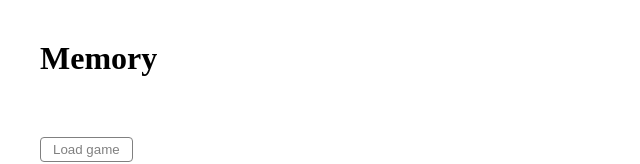
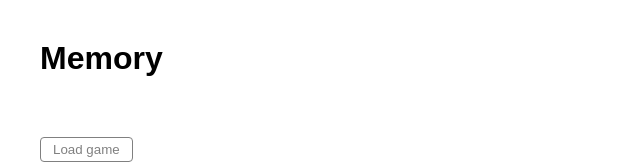
Before and after one commit to raf-lim/memory_exerc, a React (Vite) app: page / in a window 1280 px wide. Shown: the top 164 px of the page, without its empty margins (0-640 px from the left). Built offline with nearby package versions, Linux system fonts and the light colour scheme.

Commit message:
Add more tiles to the game.

```diff
--- a/src/App.jsx
+++ b/src/App.jsx
@@ -4,7 +4,7 @@ import { Tile } from './components/Tile'
 import { Button } from './components/Button'
 import { shuffle } from './libs/helpers/shuffle'
 
-const number_of_tiles = 3
+const number_of_tiles = 9
 
 function App() {
   const [tiles, setTiles] = useState([])
--- a/src/App.module.css
+++ b/src/App.module.css
@@ -1,8 +1,10 @@
 h1 {
+  font-family: Arial, Helvetica, sans-serif;
   margin: 20px;
 }
 
 .board {
+  max-width: 640px;
   display: flex;
   flex-wrap: wrap;
   gap: 5px;
```
